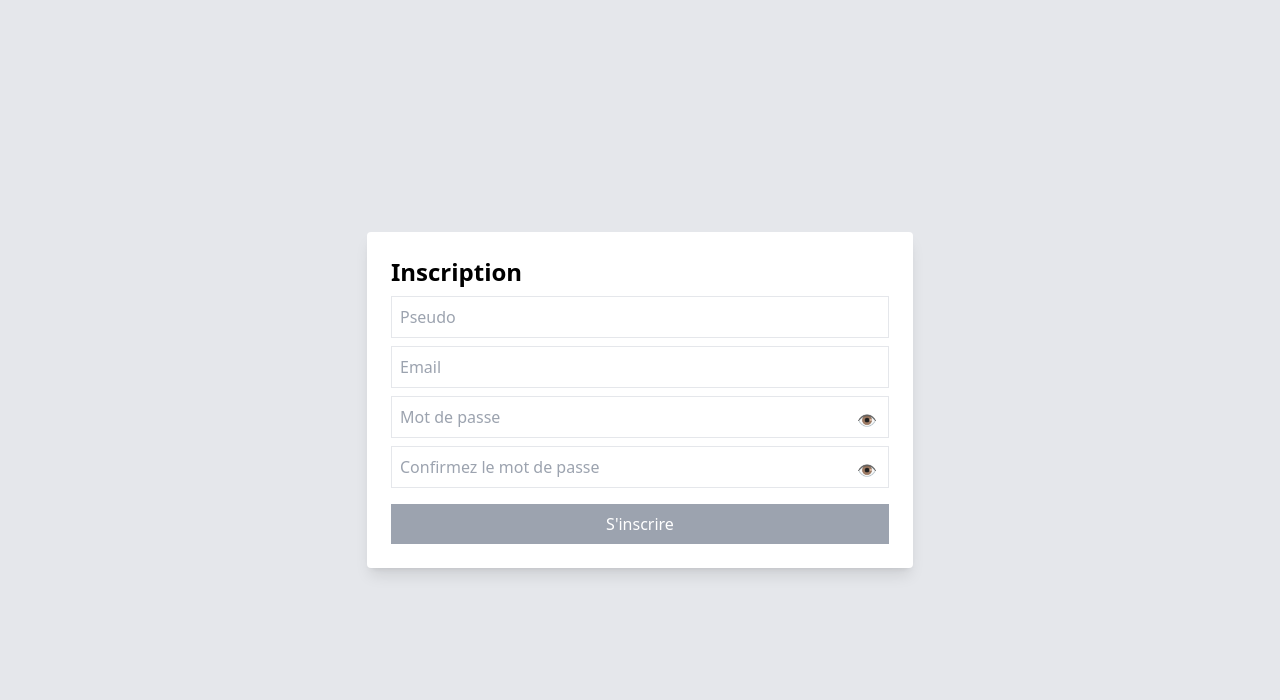
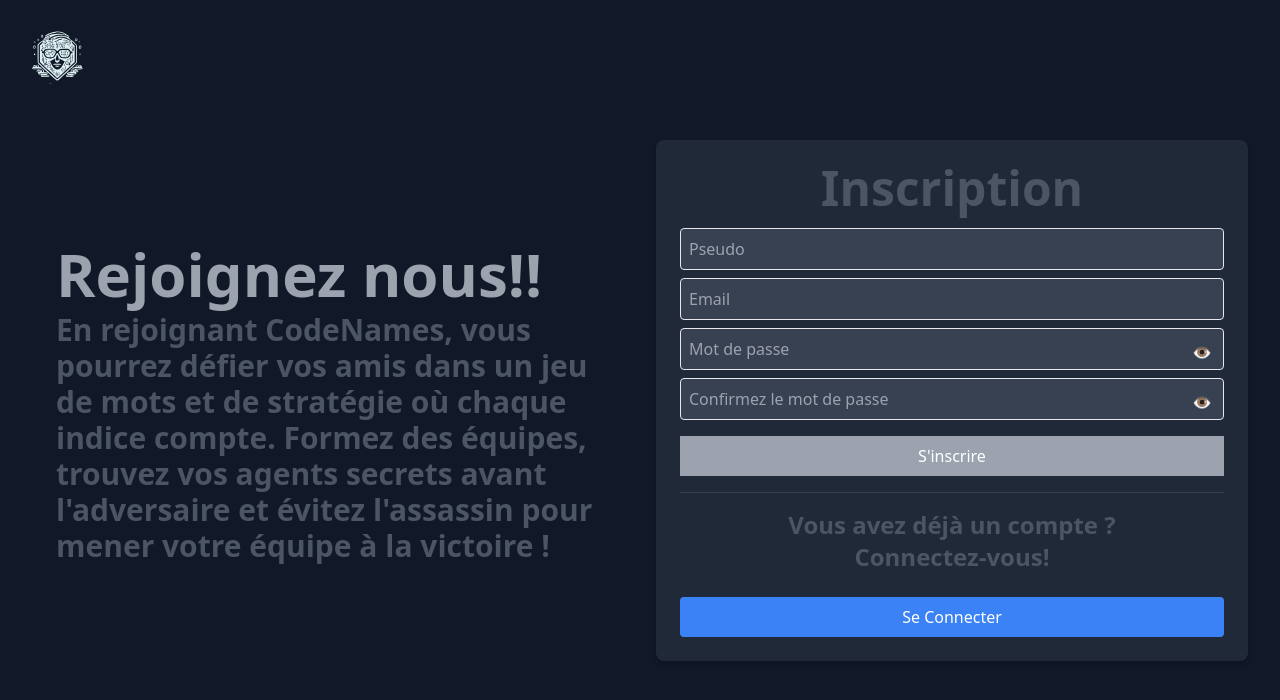
Before and after one commit to uvsq22102013/aws-codenames, a React (Vite) app in the folder frontend/: page /register in a window 1280 px wide. Shown: the top 700 px of the page. Built offline with nearby package versions, Linux system fonts and the light colour scheme; no server answers.

Commit message:
Amelioration du front pour le login et le register avec des erreurs qui s'affichent en temps réel

```diff
--- a/frontend/src/pages/Login.tsx
+++ b/frontend/src/pages/Login.tsx
@@ -1,5 +1,6 @@
 import { useState } from "react";
 import { useNavigate } from "react-router-dom";
+import logo from '../assets/Logo_CodeNames_blanc.svg';
 import axios from "axios";
 
 export default function Login() {
@@ -34,16 +35,39 @@ export default function Login() {
 
   //HTML utilisant Tailwind css de la page de connexion
   return (
-    <div className="min-h-screen flex items-center justify-center bg-gray-200">
-      <div className="p-6 bg-white shadow-lg rounded">
-        <h2 className="text-2xl font-bold">Connexion</h2>
-        {error && <p className="text-red-500 text-sm text-center mt-2">{error}</p>}
-        <input type="text" placeholder="Pseudo ou Email" className="border p-2 mt-2 w-full" onChange={(e) => setLogin(e.target.value)} />
-        <div className="relative mt-2">
-        <input type={showPassword ? "text" : "password"} placeholder="Mot de passe" className="border p-2 w-full pr-10" onChange={(e) => setPassword(e.target.value)} />
-        <button type="button" className="absolute right-3 top-3 text-gray-600" onClick={() => setShowPassword(!showPassword)}>{showPassword ? "🙈" : "👁️"}</button>
+    <div className="flex flex-col items-center justify-center h-screen bg-gray-900 text-white">
+      {/*Pour placer le logo en haut a gauche*/}
+      <div className="absolute top-4 left-4">
+        <img src={logo} alt="Codenames Logo" className="w-20 h-20" />
+      </div>
+      <div className="grid grid-cols-2 gap-8 p-8 w-full max-w-7xl">
+        {/*Partie qui se trouve a gauche*/}
+        <div className="p-6 flex flex-col justify-center">
+          <h1 className="text-gray-400 text-6xl font-bold mt-2">CodeNames</h1>
+          <p className="text-gray-600 text-3xl font-bold mt-2">CodeNames est un jeu de déduction et d'association d'idées où deux équipes composées d'agents et espions. Le but est de faire identifier des mots aux agents secrets à partir d'indices donnés par leur espion. Attention!!! Un faux pas et tout peux basculer!</p>
         </div>
-        <button onClick={handleLogin} className="bg-blue-500 text-white p-2 mt-4 w-full disabled:bg-gray-400" disabled={!login || !password }>Se Connecter</button>
+
+        {/*Partie qui se trouve a droite*/}
+        <div className="flex flex-col items-center bg-gray-800 p-6 rounded-lg shadow-md justify-center">
+          {/*Partie Connexion*/}
+          <h2 className="text-gray-600 text-5xl font-bold mb-2">Connexion</h2>
+          {error && <p className="text-red-500 text-sm text-center mt-2">{error}</p>}
+
+          {/*Champ Pseudo ou Email*/}
+          <input type="text" placeholder="Pseudo ou Email" className="border p-2 mt-2 w-full bg-gray-700 text-white rounded" onChange={(e) => setLogin(e.target.value)}/>
+          {/*Champ mot de passe*/}
+          <div className="relative mt-2 w-full">
+            <input type={showPassword ? "text" : "password"} placeholder="Mot de passe" className="border p-2 w-full bg-gray-700 text-white rounded pr-10" onChange={(e) => setPassword(e.target.value)}/>
+            <button type="button" className="absolute right-3 top-1/2 transform -translate-y-1/2 text-gray-400 hover:text-gray-300" onClick={() => setShowPassword(!showPassword)}> {showPassword ? "🙈" : "👁️"}</button>
+          </div>
+          <button onClick={handleLogin} className="bg-blue-500 text-white p-2 mt-4 w-full rounded disabled:bg-gray-400" disabled={!login || !password}> Se Connecter </button>
+          {/*Partie redirigeant vers la connexion*/}
+          <div className="w-full border-t border-gray-700 mt-4 pt-4">
+            <p className="text-gray-600 text-2xl font-bold text-center"> Vous n'avez toujours pas de compte ? </p>
+            <p className="text-gray-600 text-2xl font-bold text-center mb-6"> Inscrivez-vous! </p>
+            <button onClick={() => { window.location.href = "/register";}} className="bg-blue-500 text-white p-2 w-full rounded hover:bg-blue-600" > S'inscrire </button>
+          </div>
+        </div>
       </div>
     </div>
   );
--- a/frontend/src/pages/Register.tsx
+++ b/frontend/src/pages/Register.tsx
@@ -1,5 +1,6 @@
 import { useState } from "react";
 import { useNavigate } from "react-router-dom";
+import logo from '../assets/Logo_CodeNames_blanc.svg';
 import axios from "axios";
 
 export default function Register() {
@@ -10,42 +11,72 @@ export default function Register() {
   const [error, setError] = useState(""); // Stocke l'erreur à afficher
   const [showPassword, setShowPassword] = useState(false); // État pour afficher/masquer le mot de passe
   const [showPassword2, setShowPassword2] = useState(false); // État pour afficher/masquer la confirmation du mot de passe
+  const [emailError, setEmailError] = useState("");// Erreur du mail invalide
+  const [passwordError, setPasswordError] = useState("");// Erreur du mot de passe invalide
+  const [passwordMatchError, setPasswordMatchError] = useState("");// Erreur du mot de passe invalide
   const navigate = useNavigate();//Pour aller vers la page suivante
 
-  // Fonction de validation du mot de passe
+  //Fonction de validation du mot de passe
   const validatePassword = (password: string) => {
     //Expression regulière pour le mot de passe
     const regex = /^(?=.*[a-z])(?=.*[A-Z])(?=.*\d)(?=.*[\W_]).{8,}$/;
-    //Teste la vlidité du mot de passe
-    return regex.test(password);
+    if ((!regex.test(password)) && (password != "")) {
+      setPasswordError("Le mot de passe doit contenir au moins 8 caractères, une majuscule, un chiffre et un caractère spéciale.");
+      return false;
+    } else {
+      setPasswordError("");
+      return true;
+    }
   };
 
-  // Fonction de validation d'email
+  //Fonction de validation d'email
   const validateEmail = (email: string) => {
     //Expression regulière pour le mail
     const regex = /^[^\s@]+@[^\s@]+\.[^\s@]+$/;
-    //Teste la validité de l'email
-    return regex.test(email);
+    if ((!regex.test(email)) && (email != "")) {
+      setEmailError("Veuillez entrer une adresse email valide.");
+      return false;
+    } else {
+      setEmailError("");
+      return true;
+    }
+  };
+
+  //Fonction qui vérifie si les mots de passe sont identiques
+  const validatePasswordMatch = (password : String, password2 : String) => {
+    if ((password2 != password) && (password2 != "")) {
+      setPasswordMatchError("Le mot de passe est différent.");
+      return false;
+    } else {
+      setPasswordMatchError("");
+      return true;
+    }
+  };
+
+  //Gere le changement pour l'email
+  const handleEmailChange = (e : any) => {
+    const value = e.target.value;
+    setEmail(value);
+    validateEmail(value); //Valide l'email en temps réel
+  };
+
+  //Gere le changement pour le mot de passe
+  const handlePasswordChange = (e : any) => {
+    const value = e.target.value;
+    setPassword(value);
+    validatePassword(value); //Valide le mot de passe en temps réel
+  };
+
+  // Gere le changement pour la confirmation du mot de passe
+  const handlePassword2Change = (e : any) => {
+    const value = e.target.value;
+    setPassword2(value);
+    validatePasswordMatch(password,value); //Valide la correspondance entre les 2 mots de passe;
   };
 
   //Gerer l'inscription
   const handleRegister = async () => {
     setError(""); // Reset de l'erreur
-    //verifie si le mail est valide
-    if (!validateEmail(email)) {
-      setError("L'email n'est pas valide.");
-      return;
-    }
-    //verifie que les mdp sont identiques
-    if (password !== password2) {
-      setError("Les mots de passe doivent être identiques.");
-      return;
-    }
-    // verifie si le mdp est valide
-    if (!validatePassword(password)) {
-      setError("Le mot de passe doit contenir au moins 8 caractères, une majuscule, une minuscule, un chiffre et un caractère spécial.");
-      return;
-    }
     //Essaye de faire un POST sur le back pour gerer une inscription
     try {
       await axios.post("http://localhost:3000/api/auth/register", {
@@ -64,21 +95,44 @@ export default function Register() {
   };
   //HTML utilisant Tailwind css de la page de Inscription
   return (
-    <div className="min-h-screen flex items-center justify-center bg-gray-200">
-      <div className="p-6 bg-white shadow-lg rounded">
-        <h2 className="text-2xl font-bold">Inscription</h2>
-        {error && <p className="text-red-500 text-sm text-center mt-2">{error}</p>}
-        <input type="text" placeholder="Pseudo" className="border p-2 mt-2 w-full" onChange={(e) => setPseudo(e.target.value)} />
-        <input type="email" placeholder="Email" className="border p-2 mt-2 w-full" onChange={(e) => setEmail(e.target.value)} />
-        <div className="relative mt-2">
-          <input type={showPassword ? "text" : "password"} placeholder="Mot de passe" className="border p-2 w-full pr-10" onChange={(e) => setPassword(e.target.value)} />
-          <button type="button" className="absolute right-3 top-3 text-gray-600" onClick={() => setShowPassword(!showPassword)}>{showPassword ? "🙈" : "👁️"}</button>
+    <div className="flex flex-col items-center justify-center h-screen bg-gray-900 text-white">
+      {/*Pour placer le logo en haut a gauche*/}
+      <div className="absolute top-4 left-4">
+        <img src={logo} alt="Codenames Logo" className="w-20 h-20" /> {/* Ajustez la taille ici */}
+      </div>
+      <div className="grid grid-cols-2 gap-8 p-8 w-full max-w-7xl">
+        {/*Partie qui se trouve a gauche*/}
+        <div className="p-6 flex flex-col justify-center">
+          <h1 className="text-gray-400 text-6xl font-bold mt-2">Rejoignez nous!!</h1>
+          <p className="text-gray-600 text-3xl font-bold mt-2">En rejoignant CodeNames, vous pourrez défier vos amis dans un jeu de mots et de stratégie où chaque indice compte. Formez des équipes, trouvez vos agents secrets avant l'adversaire et évitez l'assassin pour mener votre équipe à la victoire !</p>
         </div>
-        <div className="relative mt-2">
-          <input type={showPassword2 ? "text" : "password"} placeholder="Confirmez le mot de passe" className="border p-2 w-full pr-10" onChange={(e) => setPassword2(e.target.value)} />
-          <button type="button" className="absolute right-3 top-3 text-gray-600" onClick={() => setShowPassword2(!showPassword2)}>{showPassword2 ? "🙈" : "👁️"}</button>
+
+        {/*Partie qui se trouve a droite*/}
+        <div className="flex flex-col items-center bg-gray-800 p-6 rounded-lg shadow-md justify-center">
+        {/*Partie Inscription*/}
+        <h2 className="text-gray-600 text-5xl font-bold mb-2">Inscription</h2>
+          {error && <p className="text-red-500 text-sm text-center mt-2">{error}</p>}
+          <input type="text" placeholder="Pseudo" className="border p-2 mt-2 w-full bg-gray-700 text-white rounded" onChange={(e) => setPseudo(e.target.value)} />
+          <input type="email" placeholder="Email" className="border p-2 mt-2 w-full bg-gray-700 text-white rounded" onChange={handleEmailChange} />
+          {emailError && <p className="text-red-500 text-sm mt-1">{emailError}</p>}
+          <div className="relative mt-2 w-full">
+            <input type={showPassword ? "text" : "password"} placeholder="Mot de passe" className="border p-2 w-full bg-gray-700 text-white rounded pr-10" onChange={handlePasswordChange} />
+            <button type="button" className="absolute right-3 top-3 text-gray-600" onClick={() => setShowPassword(!showPassword)}>{showPassword ? "🙈" : "👁️"}</button>
+            {passwordError && <p className="text-red-500 text-sm mt-1">{passwordError}</p>}
+          </div>
+          <div className="relative mt-2 w-full">
+            <input type={showPassword2 ? "text" : "password"} placeholder="Confirmez le mot de passe" className="border p-2 w-full bg-gray-700 text-white rounded pr-10" onChange={handlePassword2Change} />
+            <button type="button" className="absolute right-3 top-3 text-gray-600" onClick={() => setShowPassword2(!showPassword2)}>{showPassword2 ? "🙈" : "👁️"}</button>
+            {passwordMatchError && <p className="text-red-500 text-sm mt-1">{passwordMatchError}</p>}
+          </div>
+          <button onClick={handleRegister} className="bg-green-500 text-white p-2 mt-4 w-full disabled:bg-gray-400" disabled={!pseudo || !email || !password || !password2 || emailError !== "" || passwordError !== "" || passwordMatchError !== ""}>S'inscrire</button>
+          {/*Partie redirigeant vers l'inscription*/}
+          <div className="w-full border-t border-gray-700 mt-4 pt-4">
+            <p className="text-gray-600 text-2xl font-bold text-center"> Vous avez déjà un compte ? </p>
+            <p className="text-gray-600 text-2xl font-bold text-center mb-6"> Connectez-vous! </p>
+            <button onClick={() => { window.location.href = "/login";}} className="bg-blue-500 text-white p-2 w-full rounded hover:bg-blue-600" > Se Connecter </button>
+          </div>
         </div>
-        <button onClick={handleRegister} className="bg-green-500 text-white p-2 mt-4 w-full disabled:bg-gray-400" disabled={!pseudo || !email || !password || !password2}>S'inscrire</button>
       </div>
     </div>
   );
```
